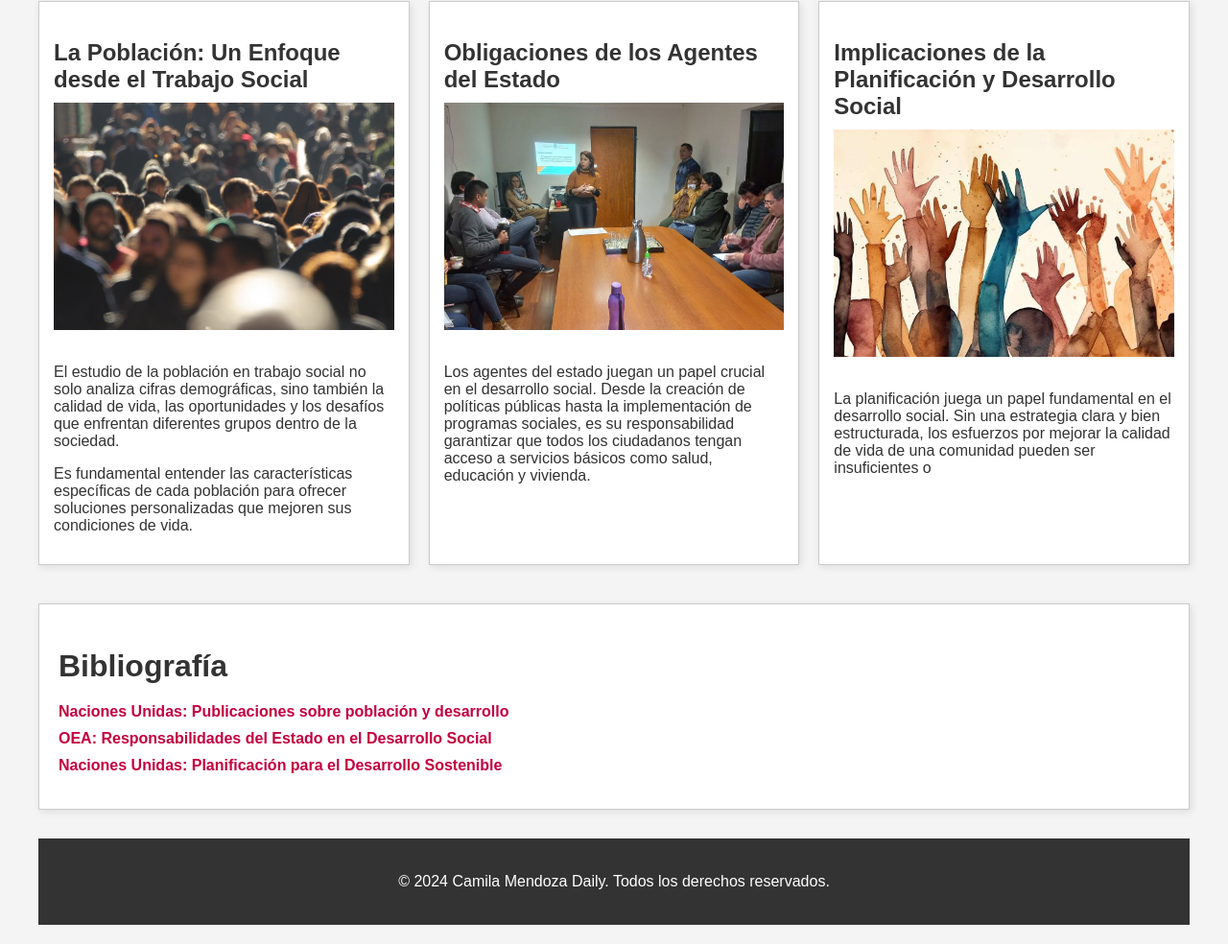
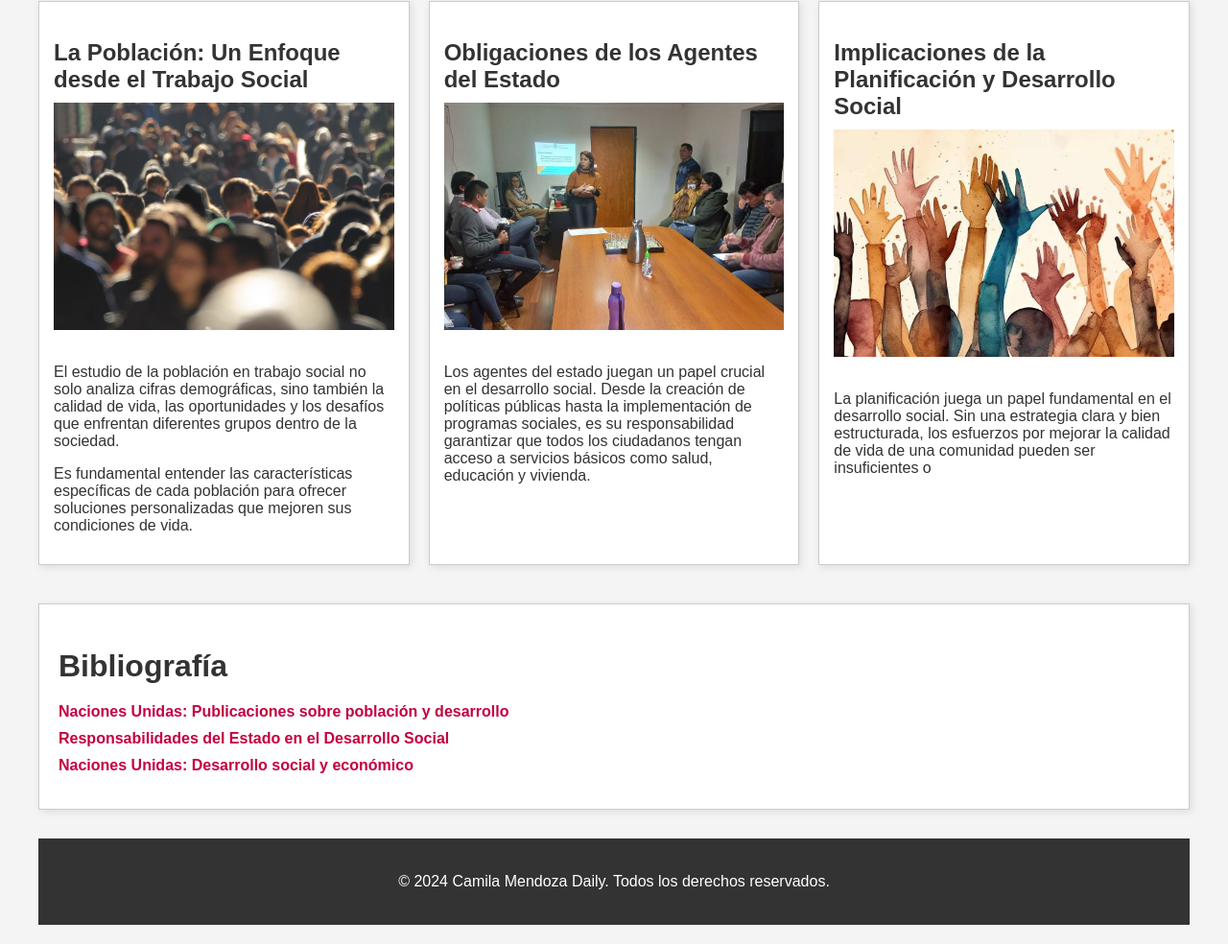
Before and after one commit to rjbavvt/Periodico_RJBAVTT, a plain HTML site: page index.html in a window 1280 px wide. Shown: the part 1154-2138 px from the top of the page at 96% size. Drawn offline with Linux system fonts and the light colour scheme.

Commit message:
Update index.html

```diff
--- a/index.html
+++ b/index.html
@@ -58,9 +58,9 @@
             <section class="bibliography">
                 <h2>Bibliografía</h2>
                 <ul>
-                    <li><a href="https://www.un.org/development/desa/publications/population.html" target="_blank">Naciones Unidas: Publicaciones sobre población y desarrollo</a></li>
-                    <li><a href="https://www.oas.org/en/iachr/mandate/state-responsibilities.asp" target="_blank">OEA: Responsabilidades del Estado en el Desarrollo Social</a></li>
-                    <li><a href="https://www.un.org/sustainabledevelopment/plan-of-action/" target="_blank">Naciones Unidas: Planificación para el Desarrollo Sostenible</a></li>
+                    <li><a href="https://www.un.org/es/global-issues/population" target="_blank">Naciones Unidas: Publicaciones sobre población y desarrollo</a></li>
+                    <li><a href="https://www.ohchr.org/es/human-rights/economic-social-cultural-rights/state-obligations">Responsabilidades del Estado en el Desarrollo Social</a></li>
+                    <li><a href="https://www.undp.org/es/mexico/nuestro-enfoque/desarrollo-social-y-econ%C3%B3mico">Naciones Unidas: Desarrollo social y económico</a></li>
                 </ul>
             </section>
 
```
